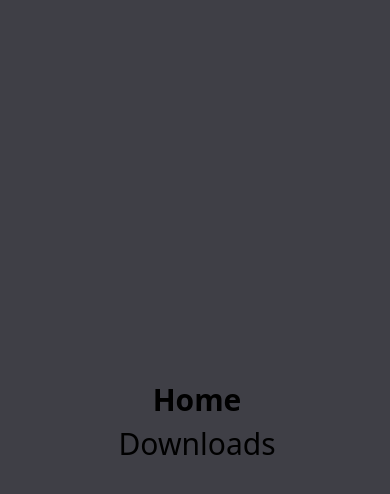
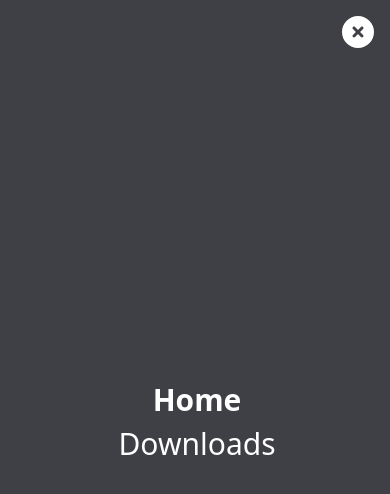
Before and after one commit to discord-mafia/mafia-engine, a React (Vite) app in the folder web/: page / in a window 390 px wide. Both pictures are taken after a click on the element 354 px from the left and 808 px from the top of the page. Shown: the top 494 px of the page. Built offline with nearby package versions, Linux system fonts and the light colour scheme.

Commit message:
style: changed styling for menubar

```diff
--- a/web/src/components/MenuBar.tsx
+++ b/web/src/components/MenuBar.tsx
@@ -38,7 +38,7 @@ export default function MenuBar({ attached }: MenuBarProps) {
 	return (
 		<>
 			<div
-				className={`hidden w-full flex-row text-white items-center justify-start border-b border-b-white bg-black bg-opacity-30 p-2 align-middle sm:flex ${
+				className={`hidden w-full flex-row items-center justify-start border-b text-white border-b-white bg-black bg-opacity-30 p-2 align-middle sm:flex ${
 					attached ? '' : 'absolute left-0 top-0'
 				}`}
 			>
@@ -139,13 +139,13 @@ type MenuBarPageProps = {
 	onExit: () => void;
 };
 function MenuBarPage({ pageActive, onExit }: MenuBarPageProps) {
-	// const location = useLocation();
+	// const router = useRouter();
 	if (!pageActive) return null;
 
 	return (
-		<div className="absolute top-0 z-20 flex h-full w-full flex-col items-center justify-center bg-zinc-700 text-center">
+		<div className="absolute top-0 z-20 flex h-full w-full flex-col items-center justify-center bg-zinc-700 text-center text-white">
 			<div className="absolute right-0 top-0 m-4 flex flex-row items-center justify-end text-center">
-				<div onClick={onExit}>
+				<div className="exit" onClick={onExit}>
 					<FontAwesomeIcon icon={'circle-xmark'} size="2x" />
 				</div>
 			</div>
--- a/web/src/main.tsx
+++ b/web/src/main.tsx
@@ -7,6 +7,12 @@ import NotFound from './pages/NotFound';
 import Home from './pages/Home';
 import Downloads from './pages/Downloads';
 import Layout from './pages/Layout';
+
+import { library } from '@fortawesome/fontawesome-svg-core';
+import { fab } from '@fortawesome/free-brands-svg-icons';
+import { faCheckSquare, faCoffee, faCircleXmark } from '@fortawesome/free-solid-svg-icons';
+
+library.add(fab, faCheckSquare, faCoffee, faCircleXmark);
 
 export function RootApp() {
 	return (
```
